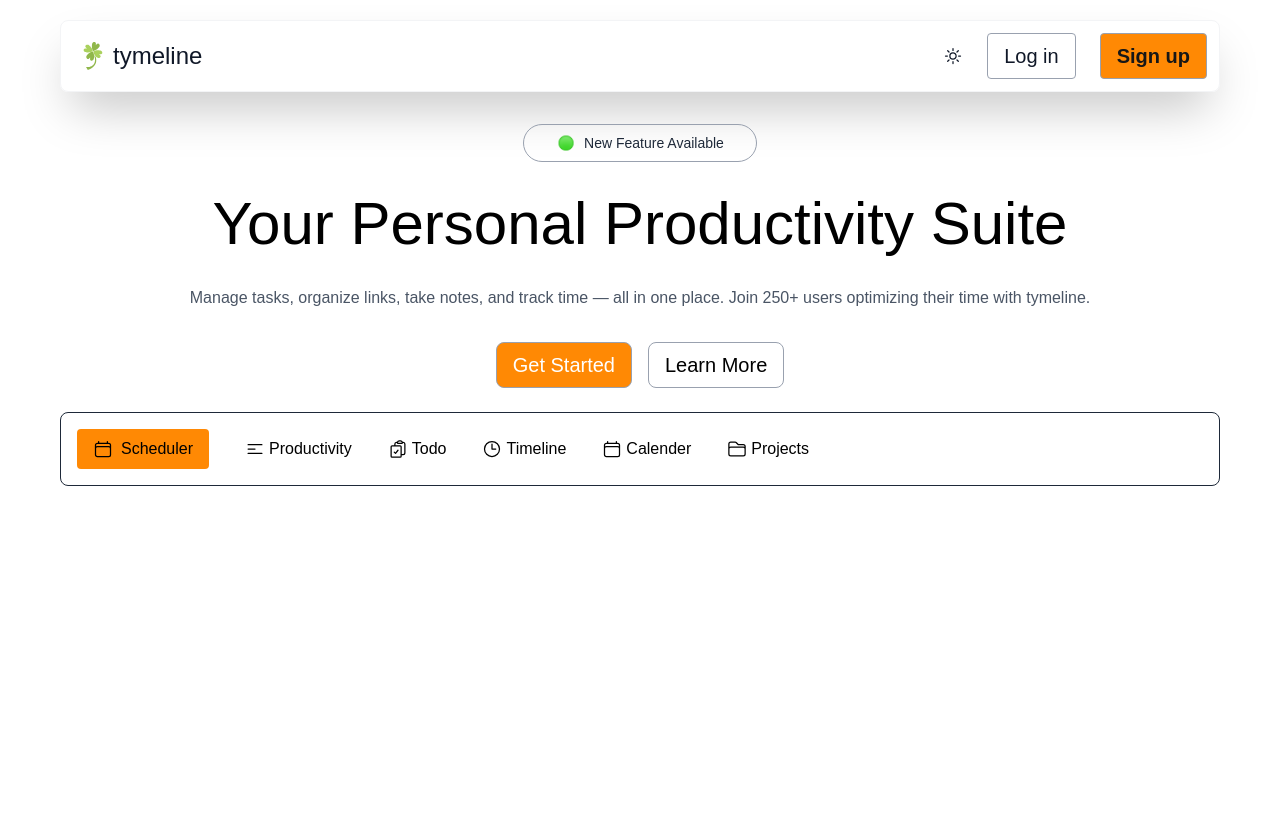
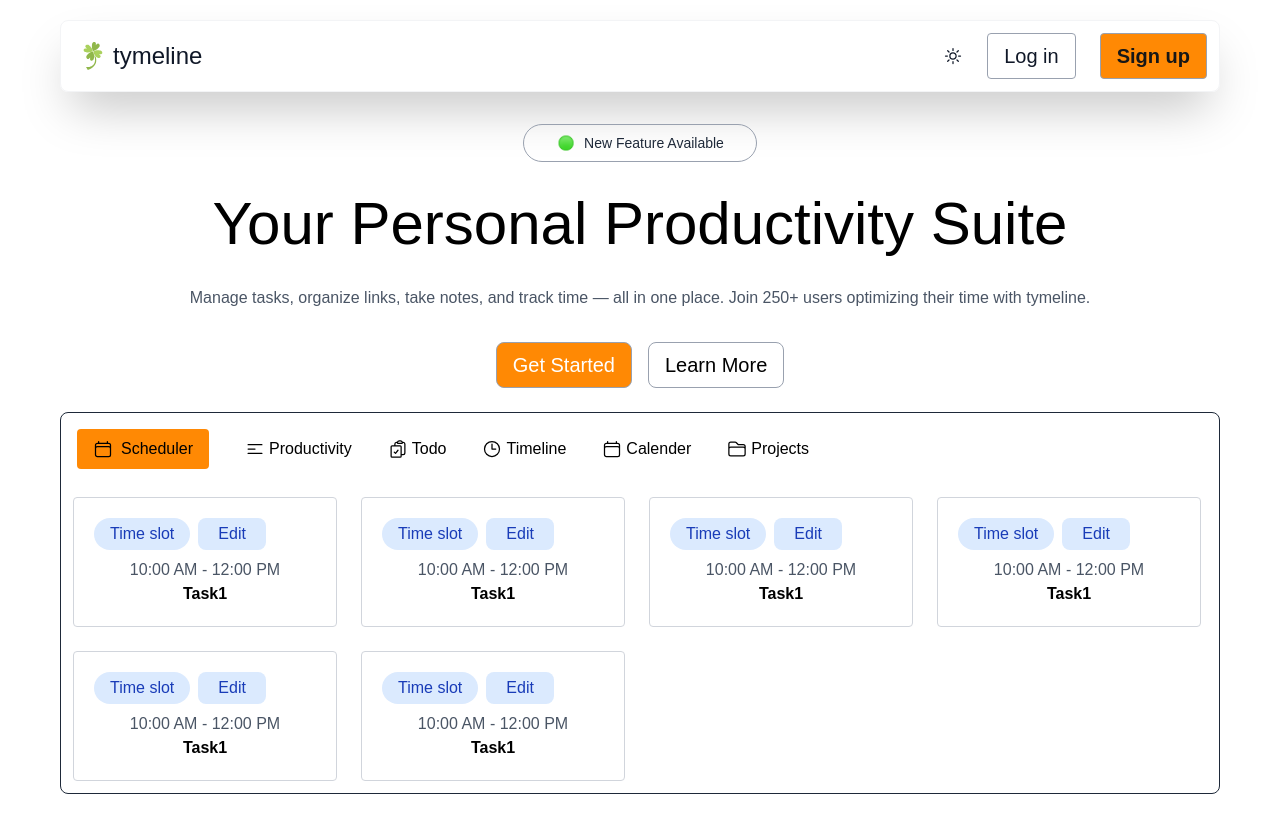
Before and after one commit to 24Atharv/manager, a Next.js app in the folder client/: page / in a window 1280 px wide. Built offline with nearby package versions, Linux system fonts and the light colour scheme.

Commit message:
TaskComponent added

```diff
--- a/client/app/components/TaskComponent.tsx
+++ b/client/app/components/TaskComponent.tsx
@@ -30,6 +30,68 @@ export const TaskCompnent = () => {
                     <ProjectIcon />
                     Projects</span>
             </div>
+            <div className="m-3 flex flex-wrap gap-6 w-fit">
+                <div className="flex flex-col gap-2 text-black p-5 rounded w-66 border border-gray-300">
+                    <div className="flex gap-2">
+                        <span className="px-4 py-1 w-fit rounded-2xl bg-blue-100 text-blue-800">Time slot</span>
+                        <span className="px-5 py-1 rounded-lg bg-blue-100 text-blue-800">Edit</span>
+                    </div>
+                    <div className="flex flex-col items-center">
+                        <span className="text-gray-600">10:00 AM - 12:00 PM</span>
+                        <span className="text-black font-bold">Task1</span>
+                    </div>
+                </div>
+                <div className="flex flex-col gap-2 text-black p-5 rounded w-66 border border-gray-300">
+                    <div className="flex gap-2">
+                        <span className="px-4 py-1 w-fit rounded-2xl bg-blue-100 text-blue-800">Time slot</span>
+                        <span className="px-5 py-1 rounded-lg bg-blue-100 text-blue-800">Edit</span>
+                    </div>
+                    <div className="flex flex-col items-center">
+                        <span className="text-gray-600">10:00 AM - 12:00 PM</span>
+                        <span className="text-black font-bold">Task1</span>
+                    </div>
+                </div>
+                <div className="flex flex-col gap-2 text-black p-5 rounded w-66 border border-gray-300">
+                    <div className="flex gap-2">
+                        <span className="px-4 py-1 w-fit rounded-2xl bg-blue-100 text-blue-800">Time slot</span>
+                        <span className="px-5 py-1 rounded-lg bg-blue-100 text-blue-800">Edit</span>
+                    </div>
+                    <div className="flex flex-col items-center">
+                        <span className="text-gray-600">10:00 AM - 12:00 PM</span>
+                        <span className="text-black font-bold">Task1</span>
+                    </div>
+                </div>
+                <div className="flex flex-col gap-2 text-black p-5 rounded w-66 border border-gray-300">
+                    <div className="flex gap-2">
+                        <span className="px-4 py-1 w-fit rounded-2xl bg-blue-100 text-blue-800">Time slot</span>
+                        <span className="px-5 py-1 rounded-lg bg-blue-100 text-blue-800">Edit</span>
+                    </div>
+                    <div className="flex flex-col items-center">
+                        <span className="text-gray-600">10:00 AM - 12:00 PM</span>
+                        <span className="text-black font-bold">Task1</span>
+                    </div>
+                </div>
+                <div className="flex flex-col gap-2 text-black p-5 rounded w-66 border border-gray-300">
+                    <div className="flex gap-2">
+                        <span className="px-4 py-1 w-fit rounded-2xl bg-blue-100 text-blue-800">Time slot</span>
+                        <span className="px-5 py-1 rounded-lg bg-blue-100 text-blue-800">Edit</span>
+                    </div>
+                    <div className="flex flex-col items-center">
+                        <span className="text-gray-600">10:00 AM - 12:00 PM</span>
+                        <span className="text-black font-bold">Task1</span>
+                    </div>
+                </div>
+                <div className="flex flex-col gap-2 text-black p-5 rounded w-66 border border-gray-300">
+                    <div className="flex gap-2">
+                        <span className="px-4 py-1 w-fit rounded-2xl bg-blue-100 text-blue-800">Time slot</span>
+                        <span className="px-5 py-1 rounded-lg bg-blue-100 text-blue-800">Edit</span>
+                    </div>
+                    <div className="flex flex-col items-center">
+                        <span className="text-gray-600">10:00 AM - 12:00 PM</span>
+                        <span className="text-black font-bold">Task1</span>
+                    </div>
+                </div>
+            </div>
         </div>
     </div>
 }
```
